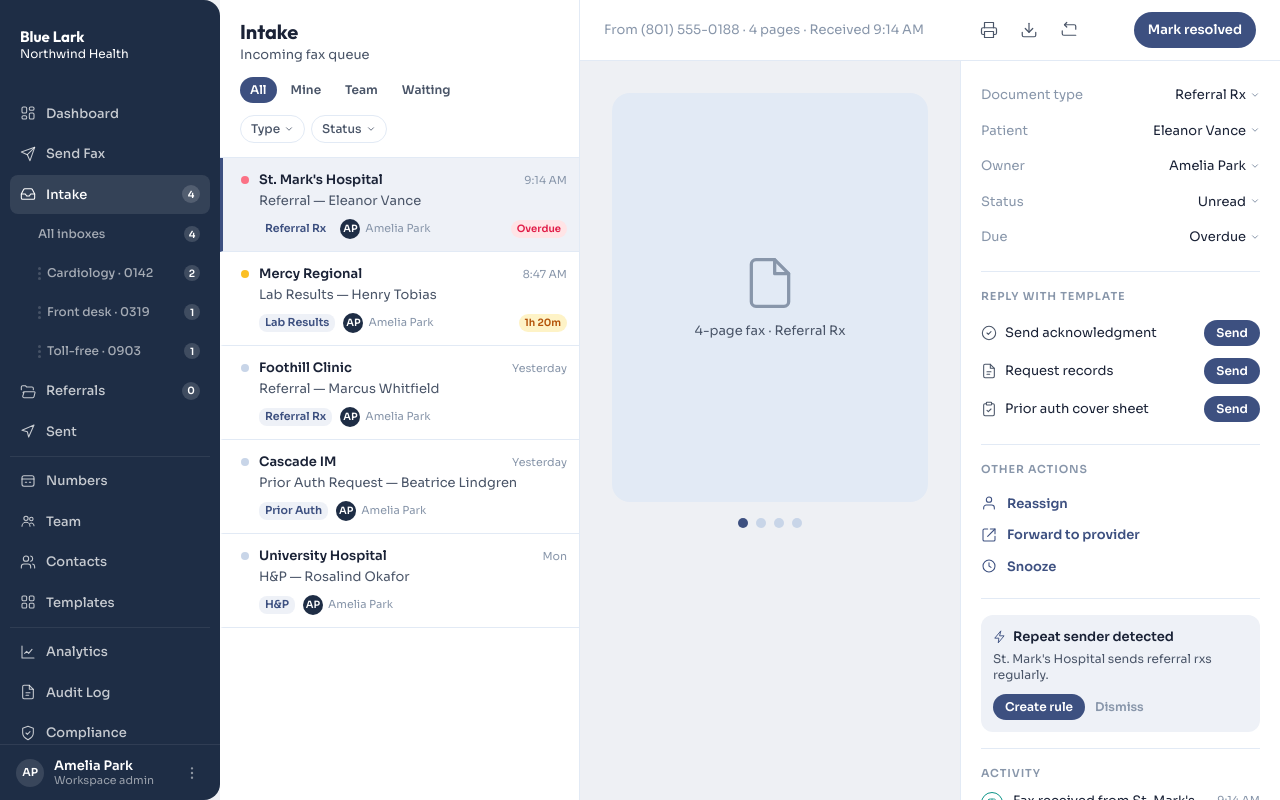
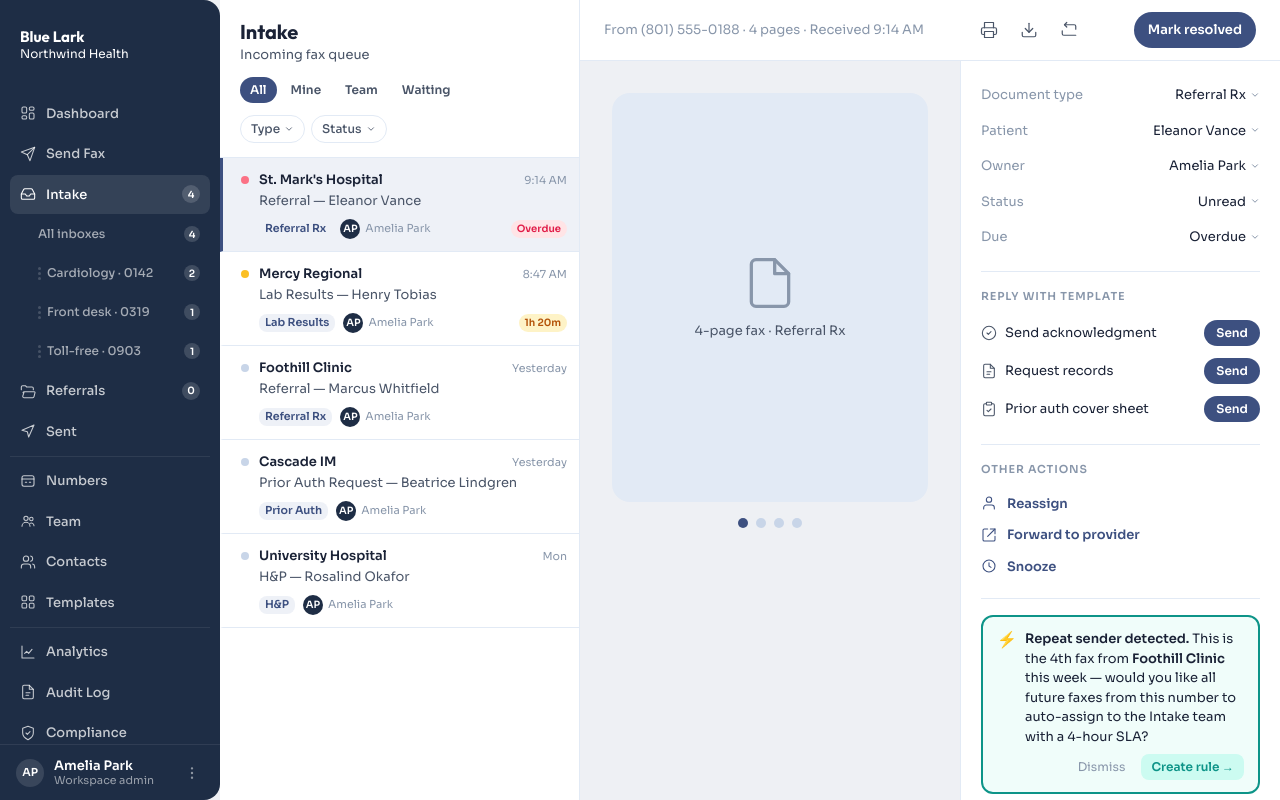
Before and after one commit to kschulze3142/design-prototype, a Next.js app: page /app/inbox in a window 1280 px wide. Built offline with nearby package versions, Linux system fonts and the light colour scheme.

Commit message:
FE-038: Add inline rule suggestion prompt to Intake inspector

```diff
--- a/app/app/inbox/page.tsx
+++ b/app/app/inbox/page.tsx
@@ -1,6 +1,7 @@
 'use client';
 
 import React, { useState } from 'react';
+import Link from 'next/link';
 import { Button } from '@/components/ui/Button';
 import {
   mockIntakeFaxes,
@@ -33,7 +34,6 @@ const InboxArrowDownIcon = (p: IconProps) => <Svg {...p}><path d="M22 13h-6l-2 3
 const EyeIcon = (p: IconProps) => <Svg {...p}><path d="M2 12s3.5-7 10-7 10 7 10 7-3.5 7-10 7S2 12 2 12Z" /><circle cx="12" cy="12" r="3" /></Svg>;
 const PaperAirplaneIcon = (p: IconProps) => <Svg {...p}><path d="M22 2 11 13" /><path d="M22 2l-7 20-4-9-9-4 20-7Z" /></Svg>;
 const ChatBubbleLeftIcon = (p: IconProps) => <Svg {...p}><path d="M21 15a2 2 0 0 1-2 2H7l-4 4V5a2 2 0 0 1 2-2h14a2 2 0 0 1 2 2Z" /></Svg>;
-const BoltIcon = (p: IconProps) => <Svg {...p}><path d="M13 2 3 14h7l-1 8 10-12h-7Z" /></Svg>;
 const DocIcon = (p: IconProps) => <Svg {...p}><path d="M14 2H6a2 2 0 0 0-2 2v16a2 2 0 0 0 2 2h12a2 2 0 0 0 2-2V8Z" /><path d="M14 2v6h6" /></Svg>;
 
 // ─── DESIGN TOKENS (a couple of literals used inline) ──────────────────────────
@@ -48,6 +48,12 @@ const SLA_BADGE: Record<UrgencyLevel, { bg: string; color: string } | null> = {
   overdue: { bg: '#ffe4e6', color: '#e11d48' }, // rose-100 / rose-600
   soon:    { bg: '#fef3c7', color: '#b45309' }, // amber-100 / amber-700
   normal:  null,
+};
+
+const REPEAT_SENDER = {
+  name: 'Foothill Clinic',
+  faxNumber: '8015550177',
+  countThisWeek: 4,
 };
 
 const ACTIVITY_ICON: Record<string, { Icon: (p: IconProps) => React.ReactElement; color: string }> = {
@@ -555,6 +561,8 @@ function ActivityFeed() {
 }
 
 function Inspector({ fax }: { fax: IntakeFax }) {
+  const [suggestionDismissed, setSuggestionDismissed] = useState(false);
+
   const SECTION_DIVIDER = (
     <div style={{ height: 1, background: 'var(--color-border)', margin: '16px 0' }} />
   );
@@ -601,50 +609,69 @@ function Inspector({ fax }: { fax: IntakeFax }) {
         <OtherActionRow Icon={ClockIcon} label="Snooze" />
       </div>
 
-      {SECTION_DIVIDER}
+      {!suggestionDismissed && SECTION_DIVIDER}
 
-      {/* Section 4 — Inline rule prompt */}
+      {/* Section 4 — Inline rule suggestion chip */}
+      {!suggestionDismissed && (
         <div style={{
-        background: 'var(--color-primary-subtle)',
+          border: '2px solid #0d9488',
           borderRadius: 'var(--radius-md)',
-        padding: 12,
+          background: '#f0fdfa',
+          padding: '12px 14px',
+          display: 'flex',
+          flexDirection: 'column',
+          gap: 8,
         }}>
-        <div style={{
-          display: 'flex',
-          alignItems: 'center',
-          gap: 6,
+          <div style={{ display: 'flex', gap: 8, alignItems: 'flex-start' }}>
+            <span style={{ fontSize: 16, lineHeight: 1.4 }}>⚡</span>
+            <p style={{
               fontFamily: 'var(--font-body)',
               fontSize: 13,
-          fontWeight: 700,
               color: 'var(--color-text-primary)',
+              lineHeight: 1.5,
+              margin: 0,
             }}>
-          <BoltIcon size={14} color="var(--color-primary)" />
-          Repeat sender detected
+              <strong>Repeat sender detected.</strong> This is the {REPEAT_SENDER.countThisWeek}th fax from{' '}
+              <strong>{REPEAT_SENDER.name}</strong> this week — would you like all future faxes from this
+              number to auto-assign to the Intake team with a 4-hour SLA?
+            </p>
           </div>
-        <p style={{
-          margin: '4px 0 10px',
-          fontFamily: 'var(--font-body)',
-          fontSize: 12,
-          color: 'var(--color-text-secondary)',
-          lineHeight: 1.4,
-        }}>
-          {fax.senderName} sends {fax.type.toLowerCase()}s regularly.
-        </p>
-        <div style={{ display: 'flex', alignItems: 'center', gap: 10 }}>
-          <Button variant="primary" size="sm" style={{ height: 26, padding: '0 12px', fontSize: 12 }}>
-            Create rule
-          </Button>
-          <a href="#" onClick={e => e.preventDefault()} style={{
+
+          <div style={{ display: 'flex', gap: 8, justifyContent: 'flex-end' }}>
+            <button
+              onClick={() => setSuggestionDismissed(true)}
+              style={{
                 fontFamily: 'var(--font-body)',
                 fontSize: 12,
                 color: 'var(--color-text-tertiary)',
+                background: 'none',
+                border: 'none',
+                cursor: 'pointer',
+                padding: '4px 8px',
+              }}
+            >
+              Dismiss
+            </button>
+            <Link
+              href={`/app/settings?section=automations&prefill_fax=${REPEAT_SENDER.faxNumber}`}
+              style={{
+                fontFamily: 'var(--font-body)',
+                fontSize: 12,
+                fontWeight: 600,
+                color: '#0d9488',
+                background: '#ccfbf1',
+                border: 'none',
+                borderRadius: 'var(--radius-sm)',
+                padding: '4px 10px',
                 textDecoration: 'none',
-            fontWeight: 600,
-          }}>
-            Dismiss
-          </a>
+                cursor: 'pointer',
+              }}
+            >
+              Create rule →
+            </Link>
           </div>
         </div>
+      )}
 
       {SECTION_DIVIDER}
 
--- a/app/app/settings/automations/AutomationsSection.tsx
+++ b/app/app/settings/automations/AutomationsSection.tsx
@@ -1,5 +1,6 @@
 'use client';
 import React, { useMemo, useState } from 'react';
+import { useSearchParams } from 'next/navigation';
 import { I } from '@/components/app/icons';
 import { AppButton } from '@/components/app/primitives';
 import {
@@ -266,20 +267,25 @@ const builderInputStyle: React.CSSProperties = {
   outline: 'none',
 };
 
-function blankDraft(): Partial<Automation> {
+function blankDraft(prefillFax?: string | null): Partial<Automation> {
+  const conditions: Condition[] = prefillFax
+    ? [{ id: 'prefill-1', field: 'Fax number', operator: 'is', value: prefillFax }]
+    : [];
   return {
     name: '',
     description: '',
-    triggerType: undefined,
+    triggerType: prefillFax ? 'fax_received' : undefined,
     isActive: true,
-    conditions: [],
+    conditions,
     actions: [],
   };
 }
 
 export function AutomationsSection() {
+  const searchParams = useSearchParams();
+  const prefillFax = searchParams.get('prefill_fax');
   const [automations, setAutomations] = useState<Automation[]>(mockAutomations);
-  const [editingId, setEditingId] = useState<string | null>(null);
+  const [editingId, setEditingId] = useState<string | null>(prefillFax ? 'new' : null);
 
   if (editingId !== null) {
     return (
@@ -288,7 +294,7 @@ export function AutomationsSection() {
         editingId={editingId}
         seed={
           editingId === 'new'
-            ? blankDraft()
+            ? blankDraft(prefillFax)
             : automations.find((a) => a.id === editingId) ?? blankDraft()
         }
         onCancel={() => setEditingId(null)}
--- a/app/app/settings/automations/mockAutomationsData.ts
+++ b/app/app/settings/automations/mockAutomationsData.ts
@@ -83,7 +83,7 @@ export const TRIGGER_OPTIONS: { type: TriggerType; label: string; description: s
 ]
 
 export const FIELD_OPTIONS = [
-  'Fax type', 'Referring org', 'SLA status', 'Time remaining',
+  'Fax type', 'Fax number', 'Referring org', 'SLA status', 'Time remaining',
   'Referral status', 'Insurance', 'Assigned to',
 ]
 
--- a/app/app/settings/page.tsx
+++ b/app/app/settings/page.tsx
@@ -1,5 +1,6 @@
 'use client';
-import React, { useState } from 'react';
+import React, { Suspense, useState } from 'react';
+import { useSearchParams } from 'next/navigation';
 import { I } from '@/components/app/icons';
 import { Card, Pill, AppButton, Avatar, SectionTitle } from '@/components/app/primitives';
 import { AutomationsSection } from './automations/AutomationsSection';
@@ -594,8 +595,20 @@ function SaveChangesButton() {
 }
 
 export default function SettingsPage() {
-  const [section, setSection] = useState('workspace');
+  return (
+    <Suspense fallback={null}>
+      <SettingsPageInner />
+    </Suspense>
+  );
+}
+
+function SettingsPageInner() {
+  const searchParams = useSearchParams();
+  const sectionParam = searchParams.get('section');
   const allItems = SETTINGS_SECTIONS.flatMap(g => g.items);
+  const validSectionIds = new Set(allItems.map(i => i.id));
+  const initialSection = sectionParam && validSectionIds.has(sectionParam) ? sectionParam : 'workspace';
+  const [section, setSection] = useState(initialSection);
   const current = allItems.find(i => i.id === section) || allItems[0];
 
   return (
```
Also changed, not shown: .claude/settings.local.json. Lines whose indentation alone changed are shown as unchanged.
